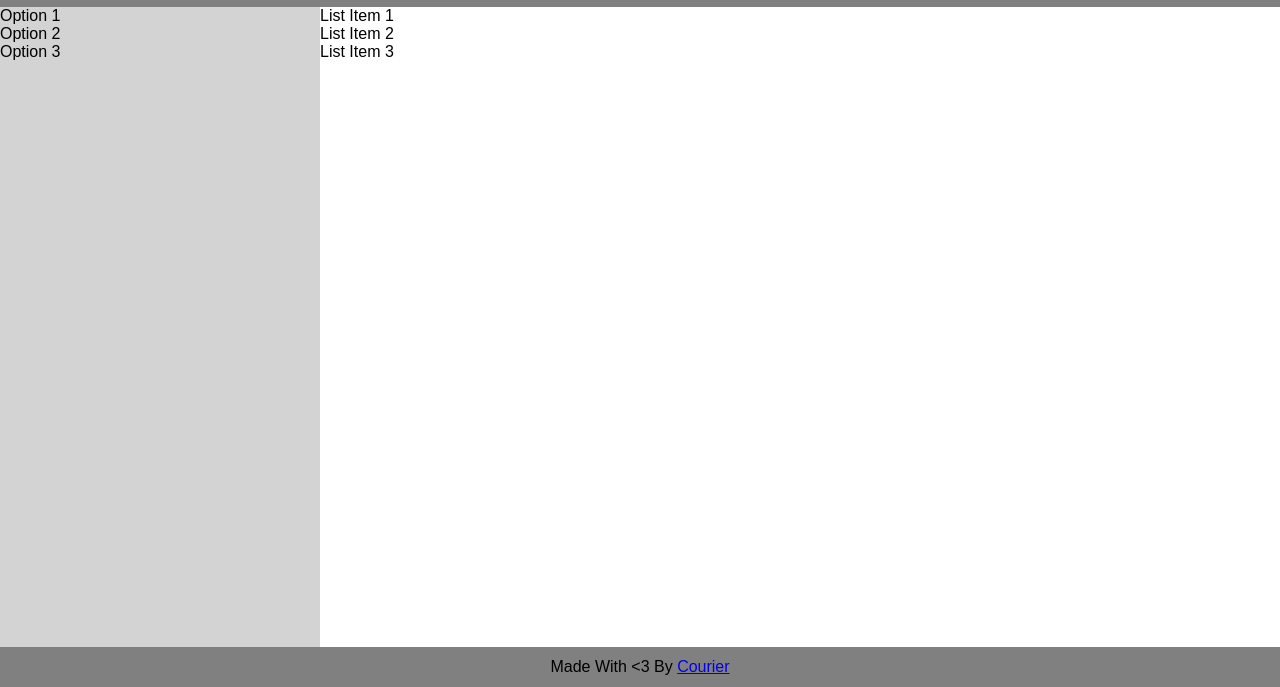
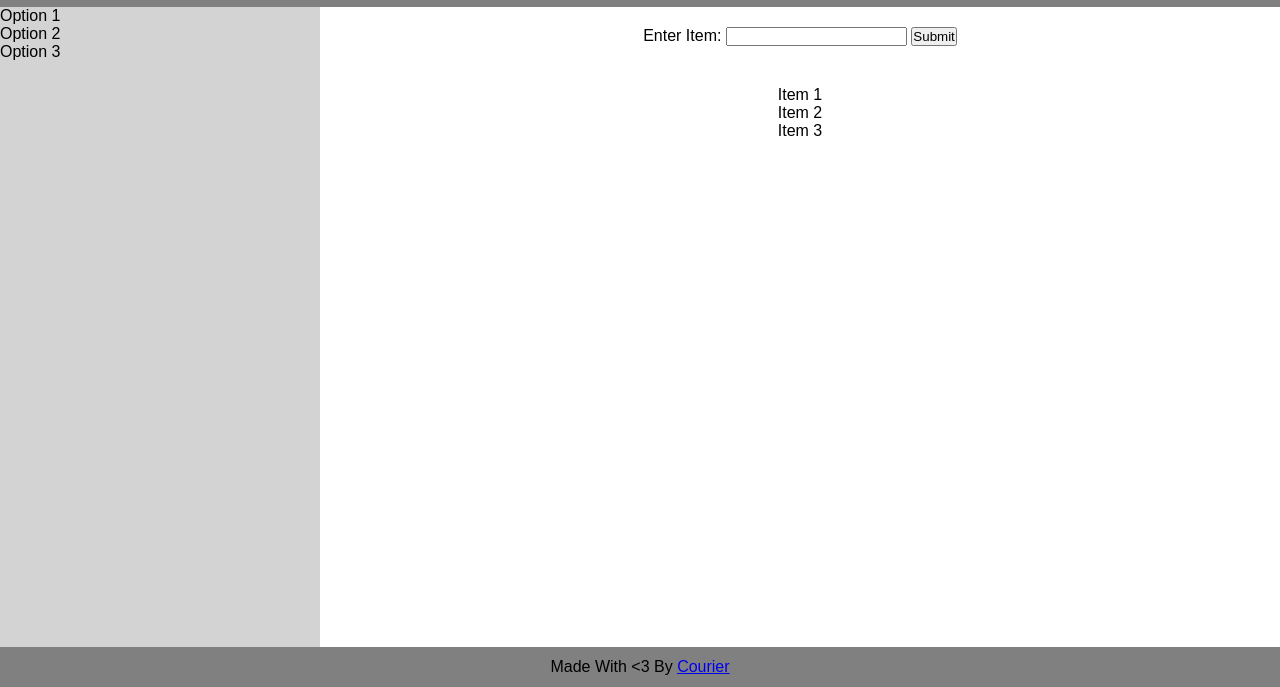
Before and after one commit to CourierLFF/odin-todo, a website built with webpack: page src/template.html in a window 1280 px wide. Shown: the part 113-800 px from the top of the page. Built offline with nearby package versions, Linux system fonts and the light colour scheme.

Commit message:
Let todo list display from array

```diff
--- a/src/index.js
+++ b/src/index.js
@@ -1,3 +1,7 @@
-console.log("Hello World!");
 import './styles/style.css'
 import './assets/imgs/odin.png'
+import { DisplayTodoItems } from './todoList'
+
+const todoItems = ['Item 1', 'Item 2', 'Item 3'];
+
+DisplayTodoItems(todoItems);
--- a/src/styles/style.css
+++ b/src/styles/style.css
@@ -31,9 +31,17 @@
     grid-row: 2;
 }
 
-.todo-list {
+.todo-section {
     grid-column: 2 / 3;
     grid-row: 2;
+    display: flex;
+    flex-direction: column;
+    align-items: center;
+    gap: 40px;
+}
+
+.add-todo {
+    padding-top: 20px;
 }
 
 .footer-container {
--- a/src/template.html
+++ b/src/template.html
@@ -16,10 +16,14 @@
             <p>Option 2</p>
             <p>Option 3</p>
         </div>
-        <div class="todo-list">
-            <p>List Item 1</p>
-            <p>List Item 2</p>
-            <p>List Item 3</p>
+        <div class="todo-section">
+            <div class="add-todo">
+                <label for="todo-input">Enter Item:</label>
+                <input type="text" id="todo-input" name="todo-input">
+                <button id="todo-input-button">Submit</button>
+            </div>
+            <div class="todo-list">
+            </div>
         </div>
         <div class="footer-container">
             <p>Made With &#60;3 By <a href="https://github.com/CourierLFF">Courier</a></p>
--- /dev/null
+++ b/src/todoList.js
@@ -0,0 +1,12 @@
+const todoList = document.querySelector('.todo-list');
+
+export function DisplayTodoItems(todoItems) {
+    while (todoList.firstChild) {
+        todoList.removeChild(todoList.firstChild);
+    }
+    for(let i = 0; i < todoItems.length; i++) {
+        const item = document.createElement('p');
+        item.textContent = todoItems[i];
+        todoList.appendChild(item);
+    }
+}
```
Also changed, not shown: dist/index.html, dist/main.js.
